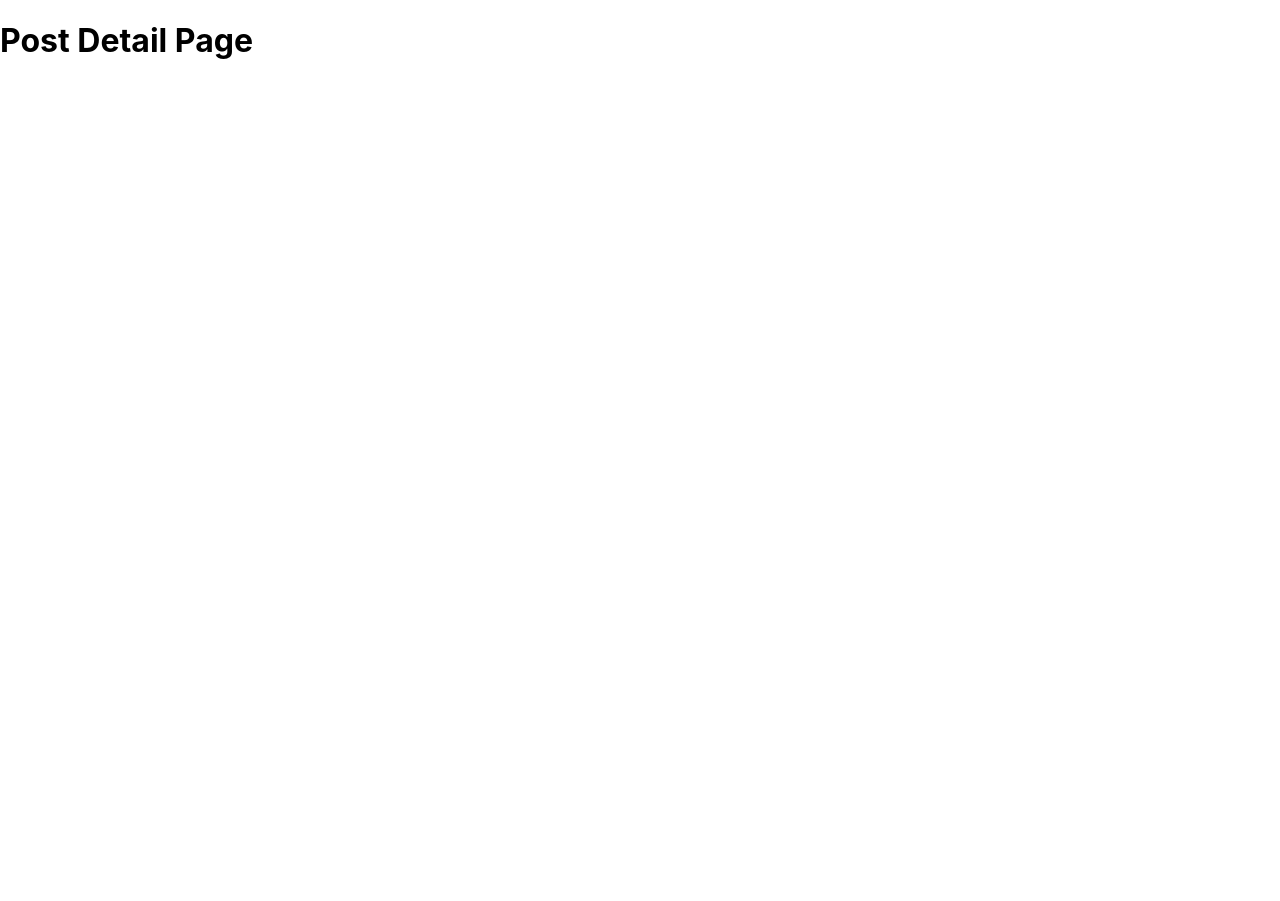
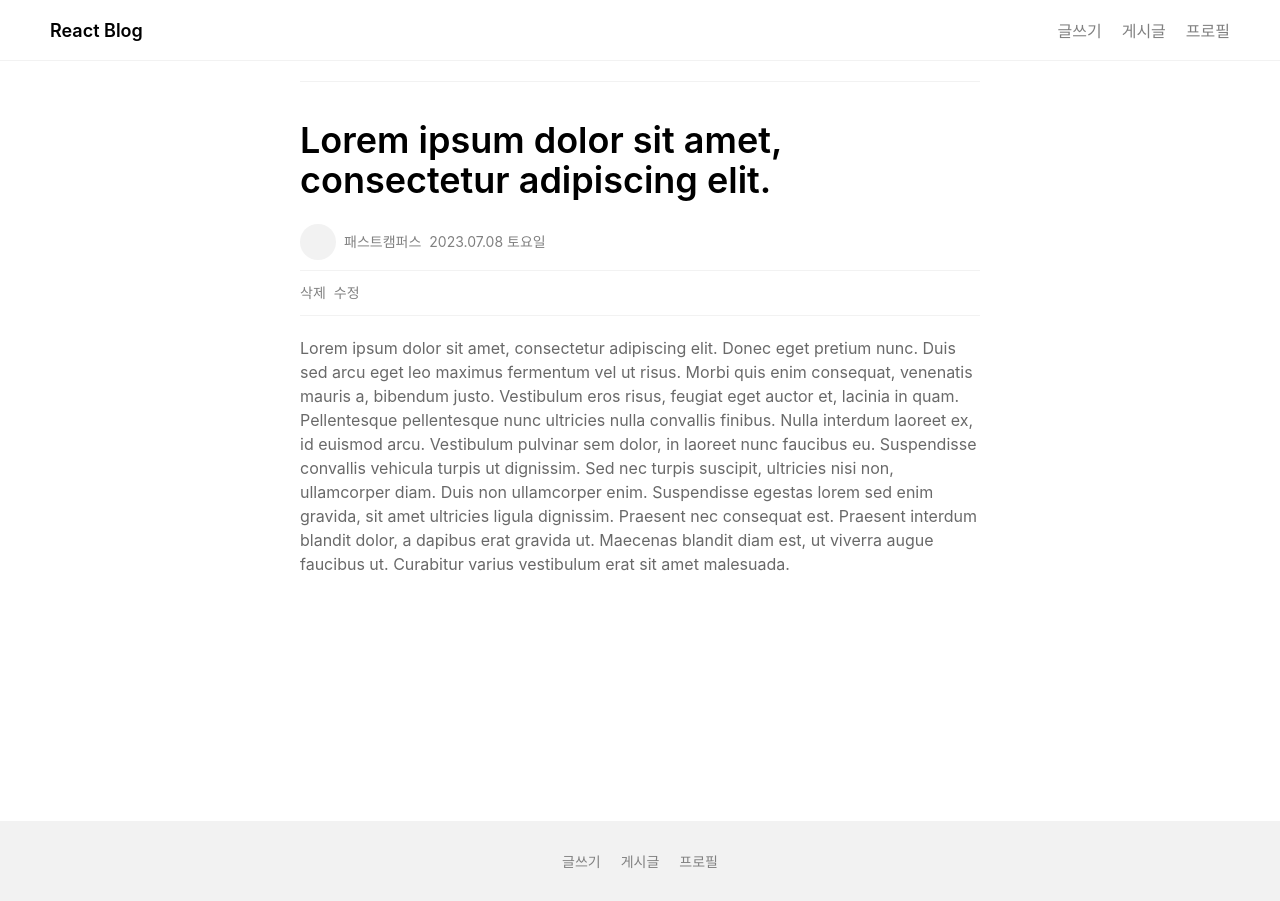
Before and after one commit to soyunhan/work-project1-1, a React (Create React App) app: page /posts/0 in a window 1280 px wide. Before the commit the page ends 800 px from the top, so only its background shows below. Built offline with nearby package versions, Linux system fonts and the light colour scheme.

Commit message:
feat: 프로필 및 게시글 상세 컴포넌트 작업

```diff
--- /dev/null
+++ b/src/components/Footer.tsx
@@ -0,0 +1,10 @@
+import { Link } from "react-router-dom";
+export default function Footer() {
+  return (
+    <footer>
+      <Link to="/posts/new">글쓰기</Link>
+      <Link to="/posts">게시글</Link>
+      <Link to="/profile">프로필</Link>
+    </footer>
+  );
+}
--- /dev/null
+++ b/src/components/Header.tsx
@@ -0,0 +1,15 @@
+import { Link } from "react-router-dom";
+export default function Header() {
+  return (
+    <header className="header">
+      <Link to="/" className="header__logo">
+        React Blog
+      </Link>
+      <div>
+        <Link to="/posts/new">글쓰기</Link>
+        <Link to="/posts">게시글</Link>
+        <Link to="/profile">프로필</Link>
+      </div>
+    </header>
+  );
+}
--- /dev/null
+++ b/src/components/PostDetail.tsx
@@ -0,0 +1,37 @@
+export default function PostDetail() {
+    return (
+      <>
+        <div className="post__detail">
+          <div className="post__box">
+            <div className="post__title">
+              Lorem ipsum dolor sit amet, consectetur adipiscing elit.
+            </div>
+            <div className="post__profile-box">
+              <div className="post__profile" />
+              <div className="post__author-name">패스트캠퍼스</div>
+              <div className="post__date">2023.07.08 토요일</div>
+            </div>
+            <div className="post__utils-box">
+              <div className="post__delete">삭제</div>
+              <div className="post__edit">수정</div>
+            </div>
+            <div className="post__text">
+              Lorem ipsum dolor sit amet, consectetur adipiscing elit. Donec eget
+              pretium nunc. Duis sed arcu eget leo maximus fermentum vel ut risus.
+              Morbi quis enim consequat, venenatis mauris a, bibendum justo.
+              Vestibulum eros risus, feugiat eget auctor et, lacinia in quam.
+              Pellentesque pellentesque nunc ultricies nulla convallis finibus.
+              Nulla interdum laoreet ex, id euismod arcu. Vestibulum pulvinar sem
+              dolor, in laoreet nunc faucibus eu. Suspendisse convallis vehicula
+              turpis ut dignissim. Sed nec turpis suscipit, ultricies nisi non,
+              ullamcorper diam. Duis non ullamcorper enim. Suspendisse egestas
+              lorem sed enim gravida, sit amet ultricies ligula dignissim.
+              Praesent nec consequat est. Praesent interdum blandit dolor, a
+              dapibus erat gravida ut. Maecenas blandit diam est, ut viverra augue
+              faucibus ut. Curabitur varius vestibulum erat sit amet malesuada.
+            </div>
+          </div>
+        </div>
+      </>
+    );
+  }
--- /dev/null
+++ b/src/components/PostList.tsx
@@ -0,0 +1,52 @@
+import { Link } from "react-router-dom";
+
+interface PostListProps {
+  hasNavigation?: boolean;
+}
+
+export default function PostList({ hasNavigation = true }: PostListProps) {
+  return (
+    <>
+      {hasNavigation && (
+        <div className="post__navigation">
+          <div className="post__navigation--active">전체</div>
+          <div>나의 글</div>
+        </div>
+      )}
+      <div className="post__list">
+        {[...Array(10)].map((e, index) => (
+          <div key={index} className="post__box">
+            <Link to={`/posts/${index}`}>
+              <div className="post__profile-box">
+                <div className="post__profile" />
+                <div className="post__author-name">패스트캠퍼스</div>
+                <div className="post__date">2023.07.08 토요일</div>
+              </div>
+              <div className="post__title">게시글 {index}</div>
+              <div className="post__text">
+                Lorem ipsum dolor sit amet, consectetur adipiscing elit. Donec
+                eget pretium nunc. Duis sed arcu eget leo maximus fermentum vel
+                ut risus. Morbi quis enim consequat, venenatis mauris a,
+                bibendum justo. Vestibulum eros risus, feugiat eget auctor et,
+                lacinia in quam. Pellentesque pellentesque nunc ultricies nulla
+                convallis finibus. Nulla interdum laoreet ex, id euismod arcu.
+                Vestibulum pulvinar sem dolor, in laoreet nunc faucibus eu.
+                Suspendisse convallis vehicula turpis ut dignissim. Sed nec
+                turpis suscipit, ultricies nisi non, ullamcorper diam. Duis non
+                ullamcorper enim. Suspendisse egestas lorem sed enim gravida,
+                sit amet ultricies ligula dignissim. Praesent nec consequat est.
+                Praesent interdum blandit dolor, a dapibus erat gravida ut.
+                Maecenas blandit diam est, ut viverra augue faucibus ut.
+                Curabitur varius vestibulum erat sit amet malesuada.
+              </div>
+              <div className="post__utils-box">
+                <div className="post__delete">삭제</div>
+                <div className="post__edit">수정</div>
+              </div>
+            </Link>
+          </div>
+        ))}
+      </div>
+    </>
+  );
+}
--- a/src/index.css
+++ b/src/index.css
@@ -17,11 +17,17 @@ code {
 header {
   display: flex;
   justify-content: space-between;
-  flex-direction: row-reverse;
+  /* flex-direction: row-reverse; */
   border-bottom: 1px solid #f2f2f2;
   padding: 10px 40px;
   min-height: 40px;
   align-items: center;
+}
+
+header .header__logo {
+  color: black;
+  font-weight: 600;
+  font-size: 18px;
 }
 
 header a {
@@ -75,8 +81,9 @@ footer a:hover {
   font-weight: 600;
 }
 
-/* post list */
-.post__list {
+/* post list, post detail */
+.post__list,
+.post__detail {
   min-height: 90vh;
   padding: 20px;
   text-align: center;
@@ -144,3 +151,72 @@ footer a:hover {
 .post__edit:focus {
   color: black;
 }
+
+/* post detail */
+
+.post__detail .post__title {
+  font-size: 36px;
+  line-height: 40px;
+}
+
+.post__detail .post__utils-box {
+  padding: 10px 0px;
+  border-top: 1px solid #f2f2f2;
+  border-bottom: 1px solid #f2f2f2;
+  flex-direction: row;
+}
+
+.post__detail .post__profile-box {
+  padding: 10px 0px;
+}
+
+.post__detail .post__text {
+  padding: 20px 0px;
+}
+
+/* profile */
+
+.profile__box {
+  display: flex;
+  gap: 18px;
+  align-items: center;
+  font-size: 18px;
+  margin: 0 auto;
+  max-width: 680px;
+  text-align: left;
+  line-height: 24px;
+  justify-content: space-between;
+  padding: 20px;
+}
+
+.flex__box-lg {
+  display: flex;
+  gap: 18px;
+  align-items: center;
+}
+
+.profile__image {
+  width: 72px;
+  height: 72px;
+  background-color: #f2f2f2;
+  border-radius: 50%;
+}
+
+.profile__name {
+  font-size: 16px;
+  padding-top: 4px;
+}
+
+.profile__email {
+  font-weight: 500;
+}
+
+.profile__logout {
+  color: gray;
+  font-size: 14px;
+}
+
+.profile__logout:hover,
+.profile__logout:focus {
+  color: black;
+}
--- a/src/pages/home/index.tsx
+++ b/src/pages/home/index.tsx
@@ -1,59 +1,14 @@
 import { Link } from "react-router-dom";
-
+import Header from "../../components/Header";
+import Footer from "../../components/Footer";
+import PostList from "../../components/PostList";
 
 export default function Home() {
-    return(
-        <div>
-        <header>
-          <div>
-            <Link to="/posts/new">글쓰기</Link>
-            <Link to="/posts">게시글</Link>
-            <Link to="/profile">프로필</Link>
-          </div>
-        </header>
-        <div className="post__navigation">
-            <div className="post__navigation--active">전체</div>
-            <div>나의 글</div>
-        </div>
-        <div className="post__list">
-            {[...Array(10)].map((e, index) => (
-                 <div key={index} className="post__box">
-                    <Link to={`/posts/${index}`}>
-                        <div className="post__profile-box">
-                            <div className="post__profile" />
-                            <div className="post__author-name">패스트캠퍼스</div>
-                            <div className="post__date">2023.07.08 토요일</div>
-                        </div>
-                        <div className="post__title">게시글 {index}</div>
-                        <div className="post__text">
-                            Lorem ipsum dolor sit amet, consectetur adipiscing elit. Donec
-                            eget pretium nunc. Duis sed arcu eget leo maximus fermentum vel
-                            ut risus. Morbi quis enim consequat, venenatis mauris a,
-                            bibendum justo. Vestibulum eros risus, feugiat eget auctor et,
-                            lacinia in quam. Pellentesque pellentesque nunc ultricies nulla
-                            convallis finibus. Nulla interdum laoreet ex, id euismod arcu.
-                            Vestibulum pulvinar sem dolor, in laoreet nunc faucibus eu.
-                            Suspendisse convallis vehicula turpis ut dignissim. Sed nec
-                            turpis suscipit, ultricies nisi non, ullamcorper diam. Duis non
-                            ullamcorper enim. Suspendisse egestas lorem sed enim gravida,
-                            sit amet ultricies ligula dignissim. Praesent nec consequat est.
-                            Praesent interdum blandit dolor, a dapibus erat gravida ut.
-                            Maecenas blandit diam est, ut viverra augue faucibus ut.
-                            Curabitur varius vestibulum erat sit amet malesuada.
-                        </div>
-                        <div className="post__utils-box">
-                            <div className="post__delete">삭제</div>
-                            <div className="post__edit">수정</div>
-                        </div>
-                    </Link>
-                 </div>
-            ))}
-        </div>
-        <footer>
-            <Link to="/posts/new">글쓰기</Link>
-            <Link to="/posts">게시글</Link>
-            <Link to="/profile">프로필</Link>
-        </footer>
-        </div>
-    )
+  return (
+    <>
+      <Header />
+      <PostList />
+      <Footer />
+    </>
+  );
 }
--- a/src/pages/posts/detail.tsx
+++ b/src/pages/posts/detail.tsx
@@ -1,3 +1,13 @@
-export default function PostDetail() {
-    return <h1>Post Detail Page</h1>;
-  }
+import Footer from "../../components/Footer";
+import Header from "../../components/Header";
+import PostDetail from "../../components/PostDetail";
+
+export default function PostPage() {
+  return (
+    <>
+      <Header />
+      <PostDetail />
+      <Footer />
+    </>
+  );
+}
--- a/src/pages/posts/index.tsx
+++ b/src/pages/posts/index.tsx
@@ -1,3 +1,13 @@
-export default function PostList() {
-    return <h1>Post List Page</h1>;
-  }
+import Footer from "../../components/Footer";
+import Header from "../../components/Header";
+import PostList from "../../components/PostList";
+
+export default function PostsPage() {
+  return (
+    <>
+      <Header />
+      <PostList hasNavigation={false} />
+      <Footer />
+    </>
+  );
+}
```
Also changed, not shown: src/components/Profile.tsx (added, +18 -0 lines).
